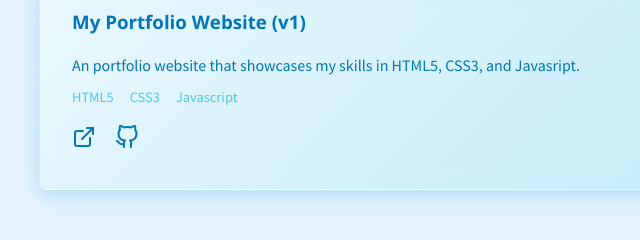
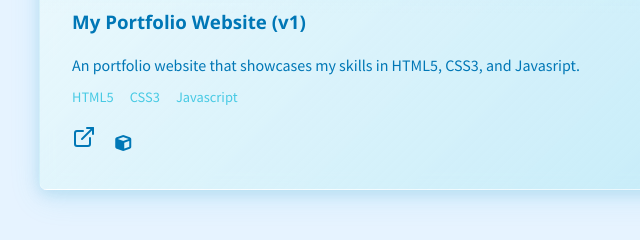
Before and after one commit to nolifekenn/Portfolio-Website, a plain HTML site: page index.html in a window 1280 px wide. Shown: the part 2600-2840 px from the top of the page, 233-873 px from the left. Drawn offline with nearby package versions, Linux system fonts and the light colour scheme; animation ran at ten frames a second; a web font is replaced by a local one.

Commit message:
Netlify icon index.html

```diff
--- a/index.html
+++ b/index.html
@@ -207,8 +207,8 @@
                   href="https://kennethbalbon.netlify.app/"
                   target="_blank"
                   rel="noopener noreferrer"
-                  aria-label="GitHub"
-                  ><i data-feather="github"></i
+                  aria-label="Netlify"
+                  ><i class="fa-solid fa-cube"></i
                 ></a>
               </div>
             </li>
```
